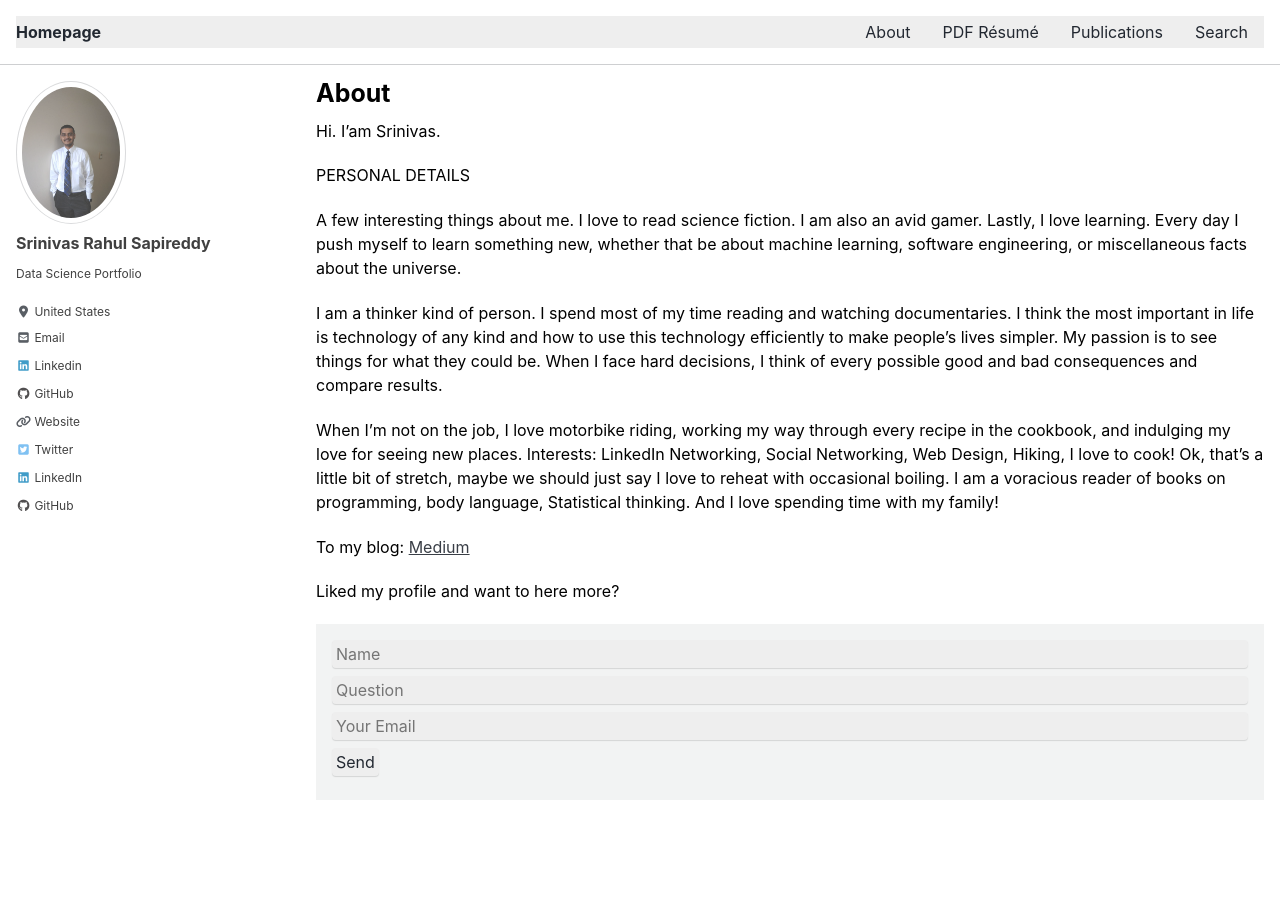
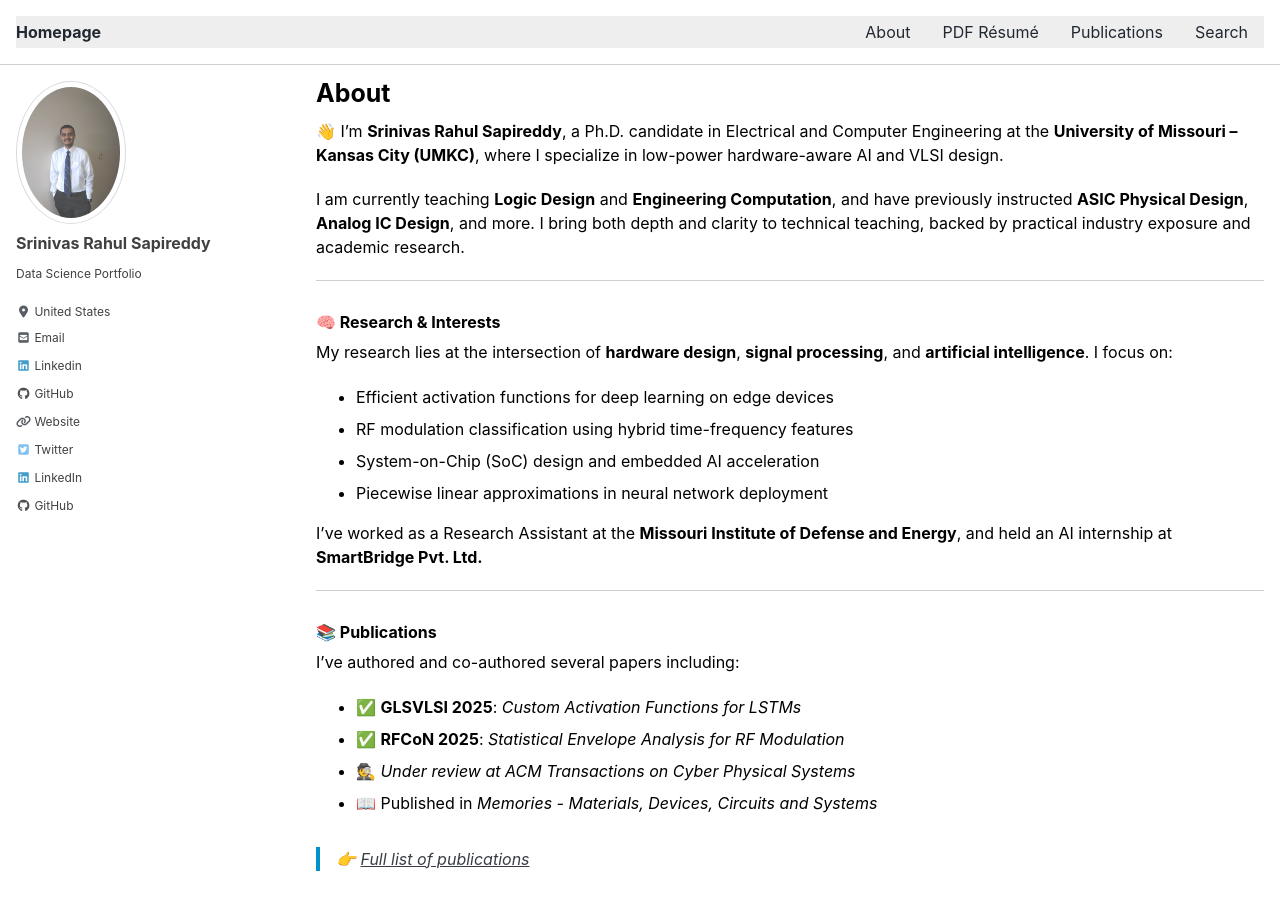
Before and after one commit to srsapireddy/srsapireddy.github.io, a Jekyll site: the page built from _pages/about.md, in a window 1280 px wide and 900 px high. Built offline with Jekyll 4.4.1, drawn with Linux system fonts in a browser that asks for light colours; cached includes are drawn as plain includes; nearby versions of some CDN libraries; some of the changed text lies outside the part shown.

Commit message:
Update about.md

```diff
--- a/_pages/about.md
+++ b/_pages/about.md
@@ -1,30 +1,68 @@
 ---
 title: "About"
+layout: single
 permalink: /about/
+author_profile: true
 ---
 
-Hi. I'am Srinivas.
+👋 I'm **Srinivas Rahul Sapireddy**, a Ph.D. candidate in Electrical and Computer Engineering at the **University of Missouri – Kansas City (UMKC)**, where I specialize in low-power hardware-aware AI and VLSI design.
 
-PERSONAL DETAILS
-<br>
+I am currently teaching **Logic Design** and **Engineering Computation**, and have previously instructed **ASIC Physical Design**, **Analog IC Design**, and more. I bring both depth and clarity to technical teaching, backed by practical industry exposure and academic research.
 
-A few interesting things about me. I love to read science fiction. I am also an avid gamer. Lastly, I love learning. Every day I push myself to learn something new, whether that be about machine learning, software engineering, or miscellaneous facts about the universe.
-<br>
+---
 
-I am a thinker kind of person. I spend most of my time reading and watching documentaries. I think the most important in life is technology of any kind and how to use this technology efficiently to make people's lives simpler. My passion is to see things for what they could be. When I face hard decisions, I think of every possible good and bad consequences and compare results.
-<br>
+### 🧠 Research & Interests
 
-When I’m not on the job, I love motorbike riding, working my way through every recipe in the cookbook, and indulging my love for seeing new places. Interests: LinkedIn Networking, Social Networking, Web Design, Hiking, I love to cook! Ok, that's a little bit of stretch, maybe we should just say I love to reheat with occasional boiling. I am a voracious reader of books on programming, body language, Statistical thinking. And I love spending time with my family!
-<br>
+My research lies at the intersection of **hardware design**, **signal processing**, and **artificial intelligence**. I focus on:
 
+- Efficient activation functions for deep learning on edge devices
+- RF modulation classification using hybrid time-frequency features
+- System-on-Chip (SoC) design and embedded AI acceleration
+- Piecewise linear approximations in neural network deployment
 
+I’ve worked as a Research Assistant at the **Missouri Institute of Defense and Energy**, and held an AI internship at **SmartBridge Pvt. Ltd.**
 
-To my blog: [ Medium ](https://medium.com/@sapireddyrahul)
+---
 
-Liked my profile and want to here more?
-<form action="https://formspree.io/sapireddyrahul@gmail.com"
-      method="POST">
-    <input type="text" placeholder="Name" name="name">
-    <input type="text" placeholder="Question" name="Question">
-    <input type="email" placeholder="Your Email" name="_replyto" required><input type="submit" value="Send">
-</form>
+### 📚 Publications
+
+I’ve authored and co-authored several papers including:
+
+- ✅ **GLSVLSI 2025**: *Custom Activation Functions for LSTMs*
+- ✅ **RFCoN 2025**: *Statistical Envelope Analysis for RF Modulation*
+- 🕵️ *Under review at ACM Transactions on Cyber Physical Systems*
+- 📖 Published in *Memories - Materials, Devices, Circuits and Systems*
+
+> 👉 [Full list of publications](/publications/)
+
+---
+
+### 🏆 Awards & Recognitions
+
+- 🥈 2nd Place – UMKC Hackathon (Fall 2022)
+- 🥉 3rd Place – UMKC Hackathon (Fall 2021)
+- 🎓 Dean’s International Scholar Award (UMKC)
+- 🇺🇸 CS Balaji Memorial Travel Grant, 2025
+- 🏅 Member – Eta Kappa Nu Honors Society
+
+---
+
+### 🔗 Certifications
+
+- Certified in Product Management – CII
+- AI & MLOps – Duke University, CDAC
+- Statistical Learning – Stanford University
+- Mathematics for ML – Imperial College London
+
+---
+
+### 📬 Let’s Connect
+
+- GitHub: [@srsapireddy](https://github.com/srsapireddy)
+- Google Scholar: [View Profile](https://scholar.google.com/citations?user=08fgpdIAAAAJ&hl=en)
+- ORCID: [0000-0002-9898-6810](https://orcid.org/0000-0002-9898-6810)
+- OpenReview: [Profile](https://openreview.net/profile?id=~Srinivas_Rahul_Sapireddy1)
+
+---
+
+I’m always open to collaborative opportunities in hardware-aware ML, RF signal processing, and edge-AI deployment. Feel free to reach out!
```
